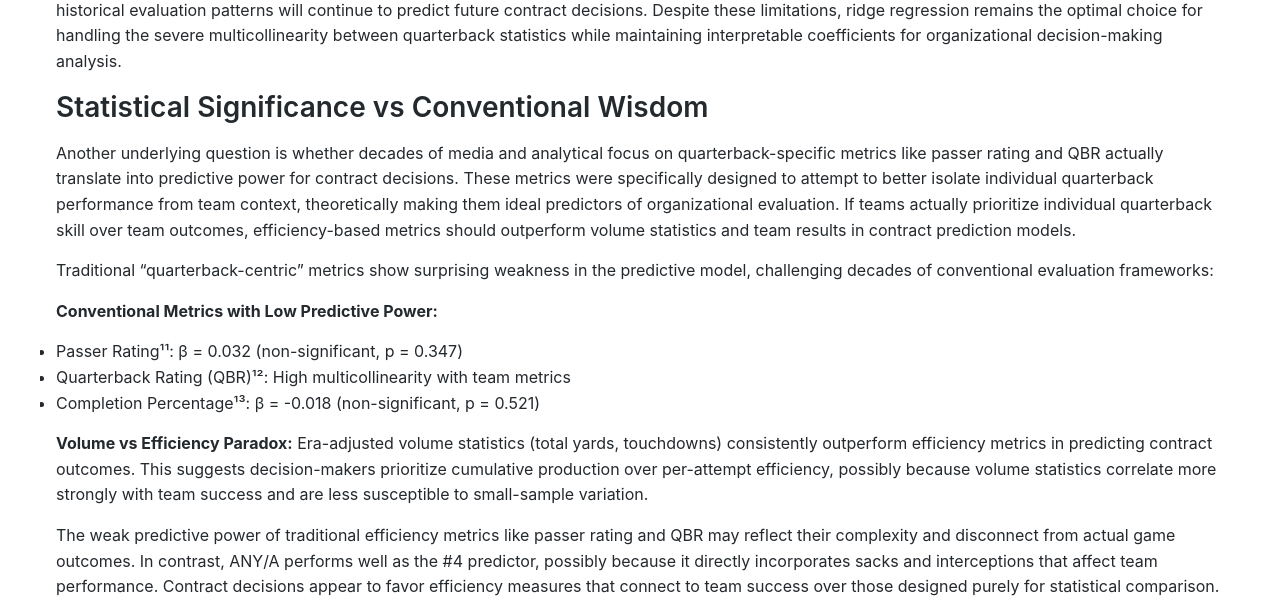
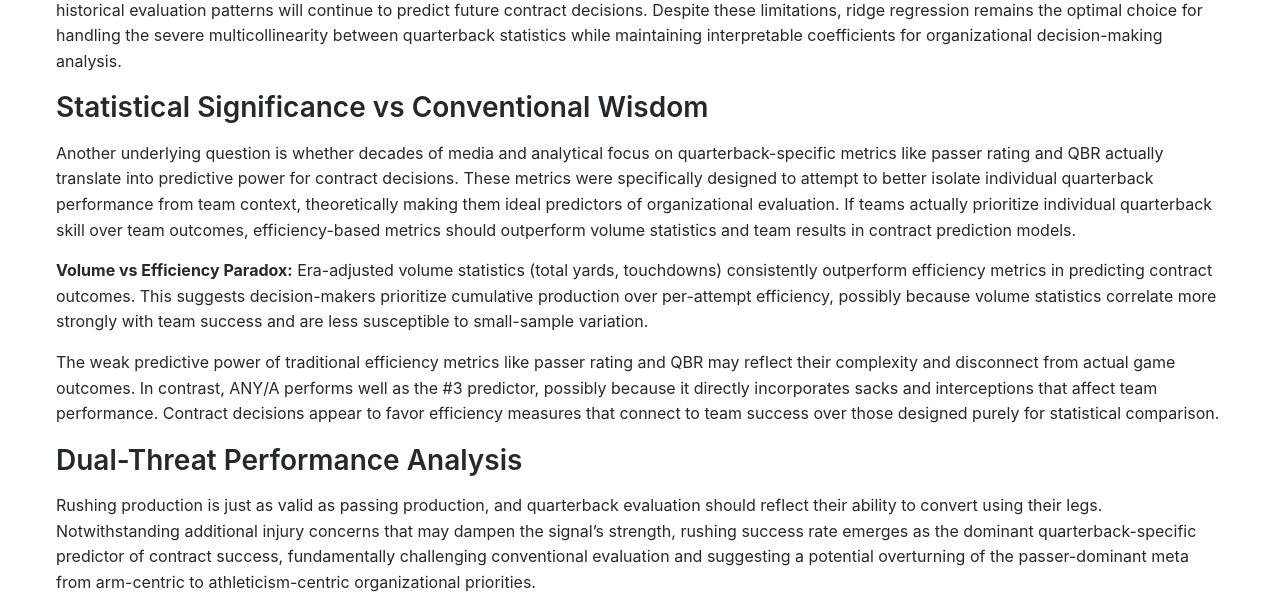
Before and after one commit to LordOfTheTrees/TreePage, a Jekyll site: the page built from _posts/2025-10-18-quantifying_QB_success_Pt_1.md, in a window 1280 px wide and 900 px high, scrolled down 4065 px, cut to the strip 0-612 px from the top of the window. Built offline with Jekyll 4.4.1, drawn with Linux system fonts in a browser that asks for light colours.

Commit message:
modified:   _posts/2025-10-18-quantifying_QB_success_Pt_1.md

```diff
--- a/_posts/2025-10-18-quantifying_QB_success_Pt_1.md
+++ b/_posts/2025-10-18-quantifying_QB_success_Pt_1.md
@@ -178,17 +178,10 @@ Ridge regression reveals that this is indeed true. Team-level factors dominate i
 
 Another underlying question is whether decades of media and analytical focus on quarterback-specific metrics like passer rating and QBR actually translate into predictive power for contract decisions. These metrics were specifically designed to attempt to better isolate individual quarterback performance from team context, theoretically making them ideal predictors of organizational evaluation. If teams actually prioritize individual quarterback skill over team outcomes, efficiency-based metrics should outperform volume statistics and team results in contract prediction models.
 
-Traditional "quarterback-centric" metrics show surprising weakness in the predictive model, challenging decades of conventional evaluation frameworks:
-
-**Conventional Metrics with Low Predictive Power:**
-- Passer Rating¹¹: β = 0.032 (non-significant, p = 0.347)
-- Quarterback Rating (QBR)¹²: High multicollinearity with team metrics
-- Completion Percentage¹³: β = -0.018 (non-significant, p = 0.521)
-
 **Volume vs Efficiency Paradox:**
 Era-adjusted volume statistics (total yards, touchdowns) consistently outperform efficiency metrics in predicting contract outcomes. This suggests decision-makers prioritize cumulative production over per-attempt efficiency, possibly because volume statistics correlate more strongly with team success and are less susceptible to small-sample variation.
 
-The weak predictive power of traditional efficiency metrics like passer rating and QBR may reflect their complexity and disconnect from actual game outcomes. In contrast, ANY/A performs well as the #4 predictor, possibly because it directly incorporates sacks and interceptions that affect team performance. Contract decisions appear to favor efficiency measures that connect to team success over those designed purely for statistical comparison.
+The weak predictive power of traditional efficiency metrics like passer rating and QBR may reflect their complexity and disconnect from actual game outcomes. In contrast, ANY/A performs well as the #3 predictor, possibly because it directly incorporates sacks and interceptions that affect team performance. Contract decisions appear to favor efficiency measures that connect to team success over those designed purely for statistical comparison.
 
 ## Dual-Threat Performance Analysis
 
```
